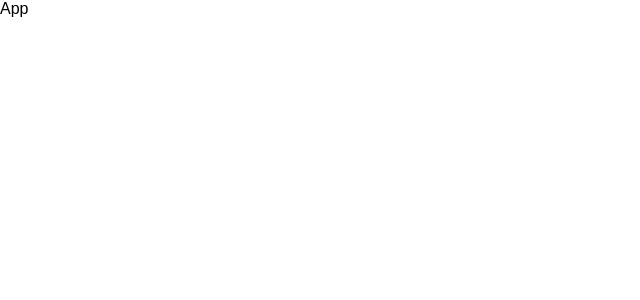
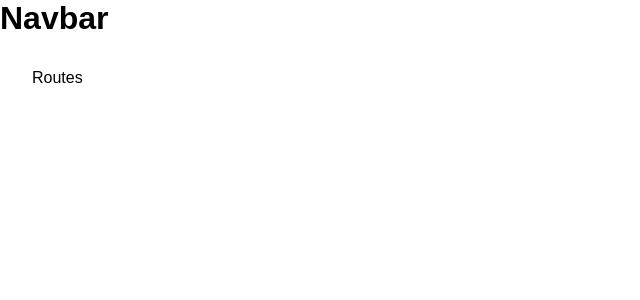
Before and after one commit to RavanHash/ResumeManagementApp, a React (Create React App) app in the folder resume-management-client/: page / in a window 1280 px wide. Shown: the top 300 px of the page, without its empty margins (0-640 px from the left). Built offline with nearby package versions, Linux system fonts and the light colour scheme.

Commit message:
Add  React-Router-DOM

```diff
--- a/resume-management-client/package.json
+++ b/resume-management-client/package.json
@@ -3,6 +3,9 @@
   "version": "0.1.0",
   "private": true,
   "dependencies": {
+    "@emotion/react": "^11.11.1",
+    "@emotion/styled": "^11.11.0",
+    "@mui/material": "^5.13.4",
     "@testing-library/jest-dom": "^5.16.5",
     "@testing-library/react": "^13.4.0",
     "@testing-library/user-event": "^13.5.0",
@@ -13,6 +16,7 @@
     "eslint": "8.22.0",
     "react": "^18.2.0",
     "react-dom": "^18.2.0",
+    "react-router-dom": "^6.12.1",
     "react-scripts": "5.0.1",
     "sass": "^1.63.3",
     "typescript": "^4.9.5",
--- a/resume-management-client/src/App.tsx
+++ b/resume-management-client/src/App.tsx
@@ -6,7 +6,12 @@ function App() {
 
   const appStyles = darkMode ? "app dark" : "app";
 
-  return <div>App</div>;
+  return <div className={appStyles}>
+    <h1>Navbar</h1>
+    <div className="wrapper">
+      Routes
+    </div>
+  </div>;
 }
 
 export default App;
--- a/resume-management-client/src/index.tsx
+++ b/resume-management-client/src/index.tsx
@@ -1,14 +1,18 @@
 import React from "react";
 import ReactDOM from "react-dom/client";
 import App from "./App";
+import ThemeContextProvider from "./context/theme.context";
+import { BrowserRouter } from "react-router-dom";
 import "./gloabal.scss";
-import ThemeContextProvider from "./context/theme.context";
 
 const root = ReactDOM.createRoot(
   document.getElementById("root") as HTMLElement
 );
+
 root.render(
   <ThemeContextProvider>
-    <App />
+    <BrowserRouter>
+      <App />
+    </BrowserRouter>
   </ThemeContextProvider>
 );
```
Also changed, not shown: 1 other file (tests, documents, lock files or other folders).
